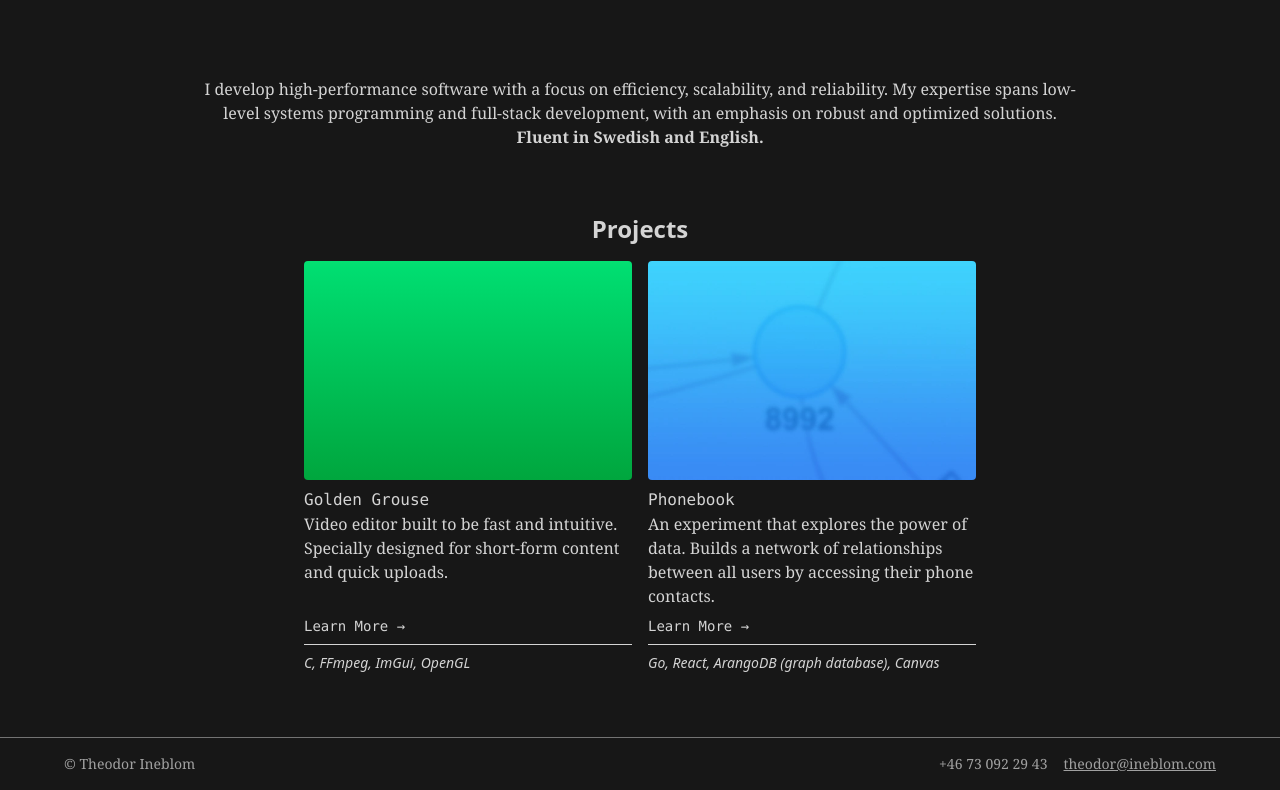
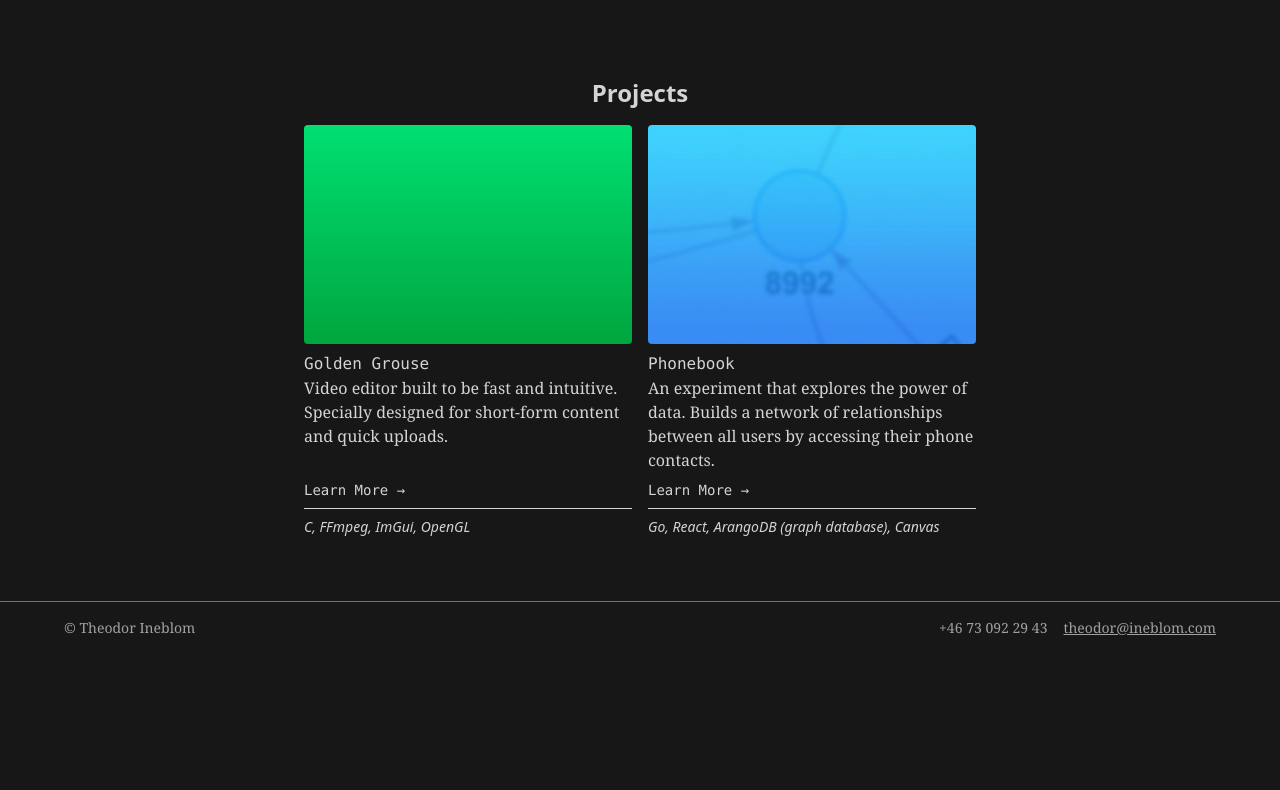
Before and after one commit to ineblom/website, a website built with Vite: page src/index.html in a window 1280 px wide. Shown: the part 51-841 px from the top of the page. After the commit the page ends 800 px from the top, so only its background shows below. Built offline with nearby package versions, Linux system fonts and the light colour scheme.

Commit message:
remove opening bs

```diff
--- a/src/index.html
+++ b/src/index.html
@@ -32,15 +32,7 @@
     </nav>
   </header>
   <main class="container mx-auto text-neutral-300 pt-16">
-
-    <div class="font-serif text-center max-w-4xl mx-auto">
-      I develop high-performance software with a focus on efficiency, scalability, and reliability. My expertise spans
-      low-level systems programming and full-stack development, with an emphasis on robust and optimized solutions.
-      <br>
-      <span class="font-bold">Fluent in Swedish and English.</span>
-    </div>
-
-    <div class="pt-16 max-w-2xl mx-auto">
+    <div class="max-w-2xl mx-auto">
       <h2 id="projects" class="text-2xl font-bold text-center">Projects</h2>
       <div class="grid grid-cols-2 gap-4 pt-4">
         <div class="flex flex-col h-full">
```
